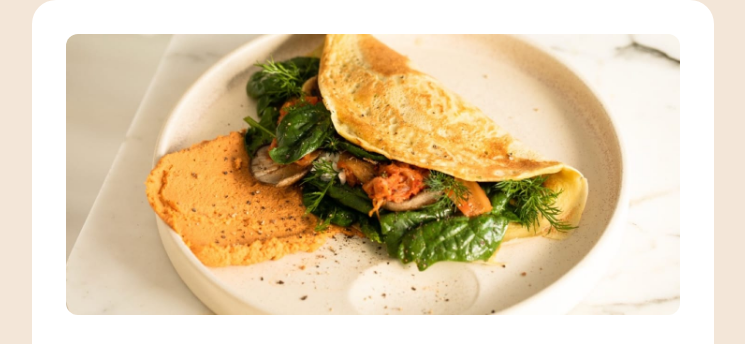
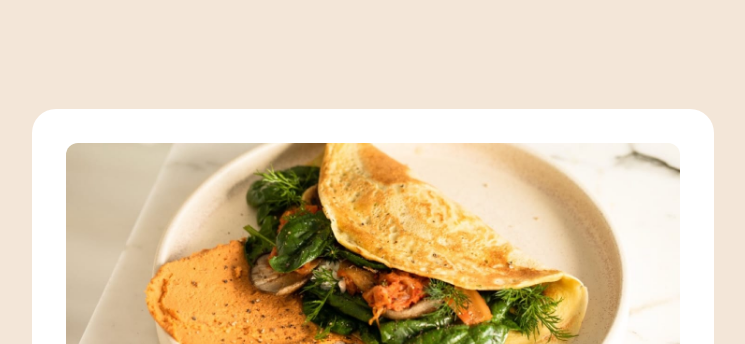
Before and after one commit to SydsBike/recipe, a plain HTML site: page index.html in a window 1280 px wide. Shown: the top 344 px of the page, without its empty margins (267-1012 px from the left). Drawn offline with Linux system fonts and the light colour scheme.

Commit message:
add margin

```diff
--- a/style.css
+++ b/style.css
@@ -139,6 +139,8 @@ strong {
 
 .card {
   width: clamp(23.438rem, 15.493rem + 33.897vw, 46rem);
+
+  margin-top: clamp(0rem, -2.817rem + 12.019vw, 8rem);
   border-radius: 1.5rem;
 }
 
@@ -213,7 +215,6 @@ td {
   padding-left: 2rem;
 }
 
-
 .no-border {
-    border: none !important;
+  border: none !important;
 }
```
